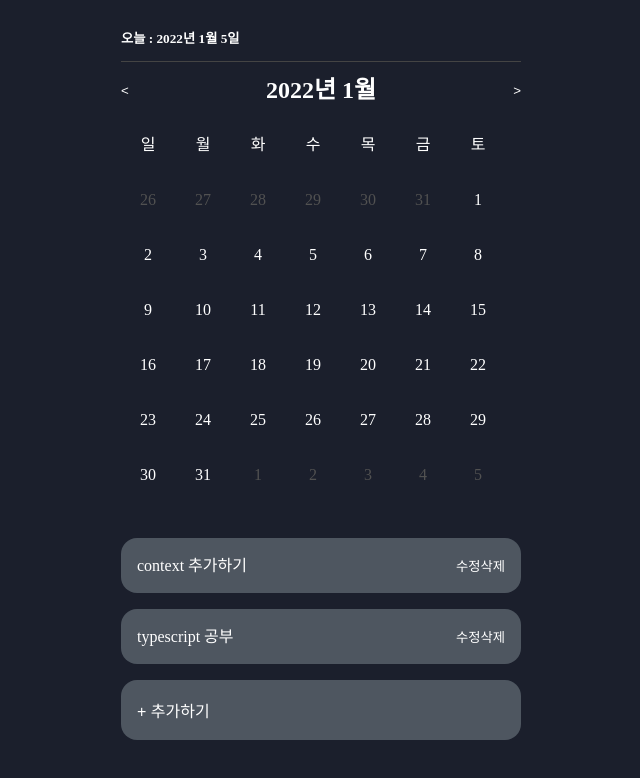
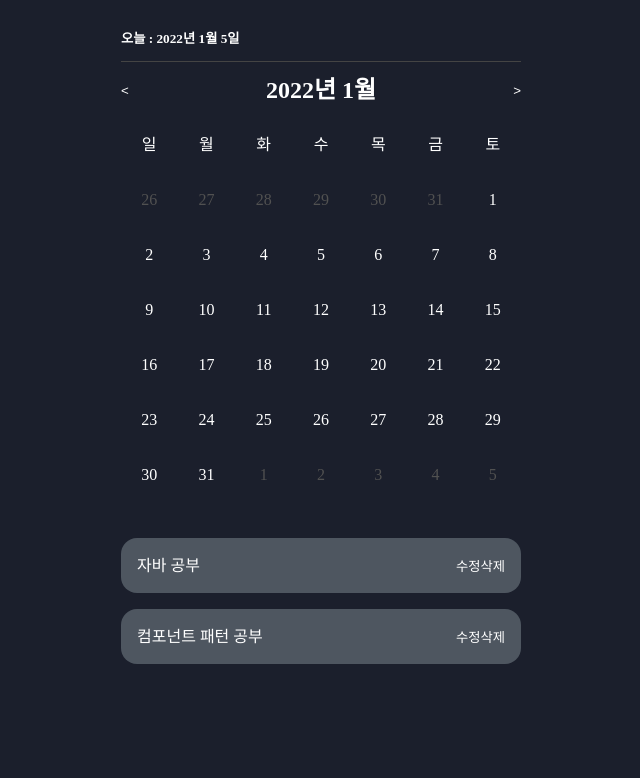
Before and after one commit to ho-1/calendar-todolist, a React (Create React App) app: page / in a window 1280 px wide. Shown: the top 778 px of the page, without its empty margins (319-959 px from the left). Built offline with nearby package versions, Linux system fonts and the light colour scheme.

Commit message:
Add TodoDataInterface / Add TodoItem component

```diff
--- a/src/App.css
+++ b/src/App.css
@@ -43,7 +43,7 @@ body {
   margin-bottom: 36px;
   width: 100%;
   display: grid;
-  grid-template-columns: repeat(7, 54px);
+  grid-template-columns: repeat(7, 1fr);
   grid-template-rows: repeat(7, 54px);
   gap: 1px;
   color: var(--text-color);
--- /dev/null
+++ b/src/components/todo/TodoDataInterface.ts
@@ -0,0 +1,5 @@
+export interface TodoDataInterface {
+    id: number,
+    text: string,
+    endDate: string,
+}
--- /dev/null
+++ b/src/components/todo/TodoItem.tsx
@@ -0,0 +1,16 @@
+import React from 'react';
+import {TodoDataInterface} from "./TodoDataInterface";
+
+const TodoItem = ({ todoData }: any) => {
+  return (
+    <li className="todo-list__box">
+      <p>{todoData.text}</p>
+      <div>
+        <button className="todo-button--edit">수정</button>
+        <button className="todo-button--delete">삭제</button>
+      </div>
+    </li>
+  );
+};
+
+export default TodoItem;
--- a/src/components/todo/TodoList.tsx
+++ b/src/components/todo/TodoList.tsx
@@ -1,11 +1,13 @@
-import React, { useState } from "react";
+import React from "react";
+import {TodoDataInterface} from "./TodoDataInterface";
+import TodoItem from "./TodoItem";
 
 type TodoListProps = {
+  todoDataArray: TodoDataInterface[] | undefined,
   selectDate: number | undefined,
 };
 
-const TodoList = ({ selectDate }: TodoListProps) => {
-
+const TodoList = ({ todoDataArray, selectDate }: TodoListProps) => {
 
   const onClickEdit = (id: number): void => {
     console.log("edit: " + id);
@@ -21,24 +23,16 @@ const TodoList = ({ selectDate }: TodoListProps) => {
         <h4>{!selectDate ? "" : selectDate + " Todo"}</h4>
       </div>
       <ul className="todo-list">
-        <li className="todo-list__box">
-          <p>context 추가하기</p>
-          <div>
-            <button className="todo-button--edit" onClick={() => onClickEdit(1)}>수정</button>
-            <button className="todo-button--delete" onClick={() => onClickDelete(1)}>삭제</button>
-          </div>
-        </li>
-        <li className="todo-list__box">
-          <p>typescript 공부</p>
-          <div>
-            <button className="todo-button--edit">수정</button>
-            <button className="todo-button--delete">삭제</button>
-          </div>
-        </li>
+        {todoDataArray?.map((todoData: TodoDataInterface) =>
+          <TodoItem todoData={todoData} />
+        )}
       </ul>
-      <button className="todo-list__box" type="submit">
-        + 추가하기
-      </button>
+      {!selectDate ?
+        "" :
+        <button className="todo-list__box" type="submit">
+          + 추가하기
+        </button>
+      }
     </>
   );
 };
--- a/src/pages/Main.tsx
+++ b/src/pages/Main.tsx
@@ -1,9 +1,27 @@
 import React, {useEffect, useState} from "react";
 import TodoList from "../components/todo/TodoList";
 import Calendar from "../components/calendar/Calendar";
+import {TodoDataInterface} from "../components/todo/TodoDataInterface";
+
 
 const Main = () => {
+  const [todoDataArray, setTodoDataArray] = useState<TodoDataInterface[]>();
   const [selectDate, setSelectDate] = useState<number>();
+
+  useEffect(() => {
+
+    // 임시 값
+    setTodoDataArray([{
+      id: 1,
+      text: '자바 공부',
+      endDate: '2022-01-01',
+    }, {
+      id: 2,
+      text: '컴포넌트 패턴 공부',
+      endDate: '2022-01-05',
+    }]);
+
+  }, []);
 
   // 날짜 클릭
   const onClickDate = (e: any): void => {
@@ -23,7 +41,7 @@ const Main = () => {
   return (
     <div className="wrap">
       <Calendar onClickDate={onClickDate}/>
-      <TodoList selectDate={selectDate}/>
+      <TodoList todoDataArray={todoDataArray} selectDate={selectDate}/>
     </div>
   )
 }
```
